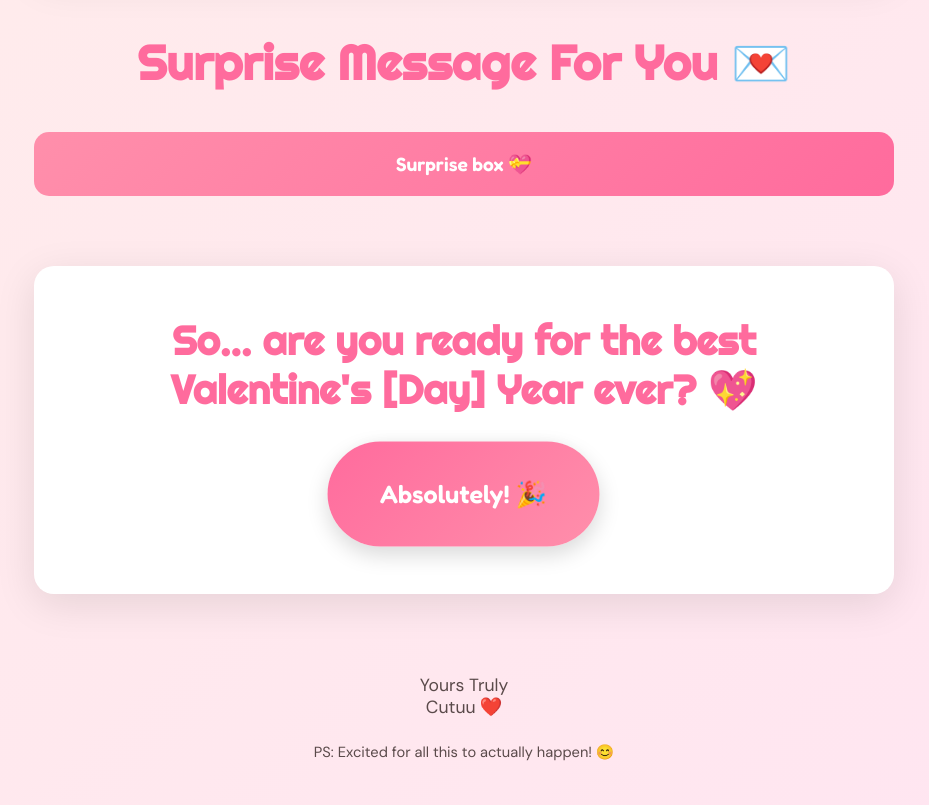
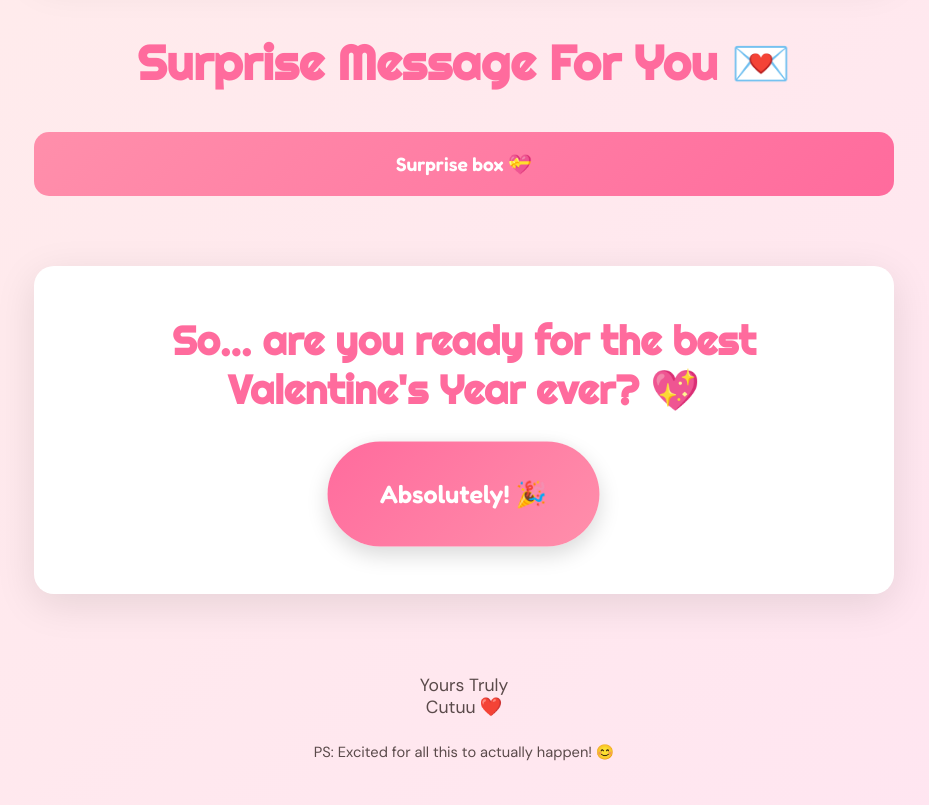
Before and after one commit to moharilneha/moharilneha.github.io, a plain HTML site: page index.html in a window 1280 px wide. Shown: the part 2969-3774 px from the top of the page, without its empty margins (176-1105 px from the left). Drawn offline with Linux system fonts and the light colour scheme.

Commit message:
Remove '[Day]' from Valentine's question

```diff
--- a/index.html
+++ b/index.html
@@ -774,7 +774,7 @@
 
         <!-- Final Question -->
         <section class="final-question">
-            <h2>So... are you ready for the best Valentine's [Day] Year ever? 💖</h2>
+            <h2>So... are you ready for the best Valentine's Year ever? 💖</h2>
 
 
             <div class="final-btns">
```
